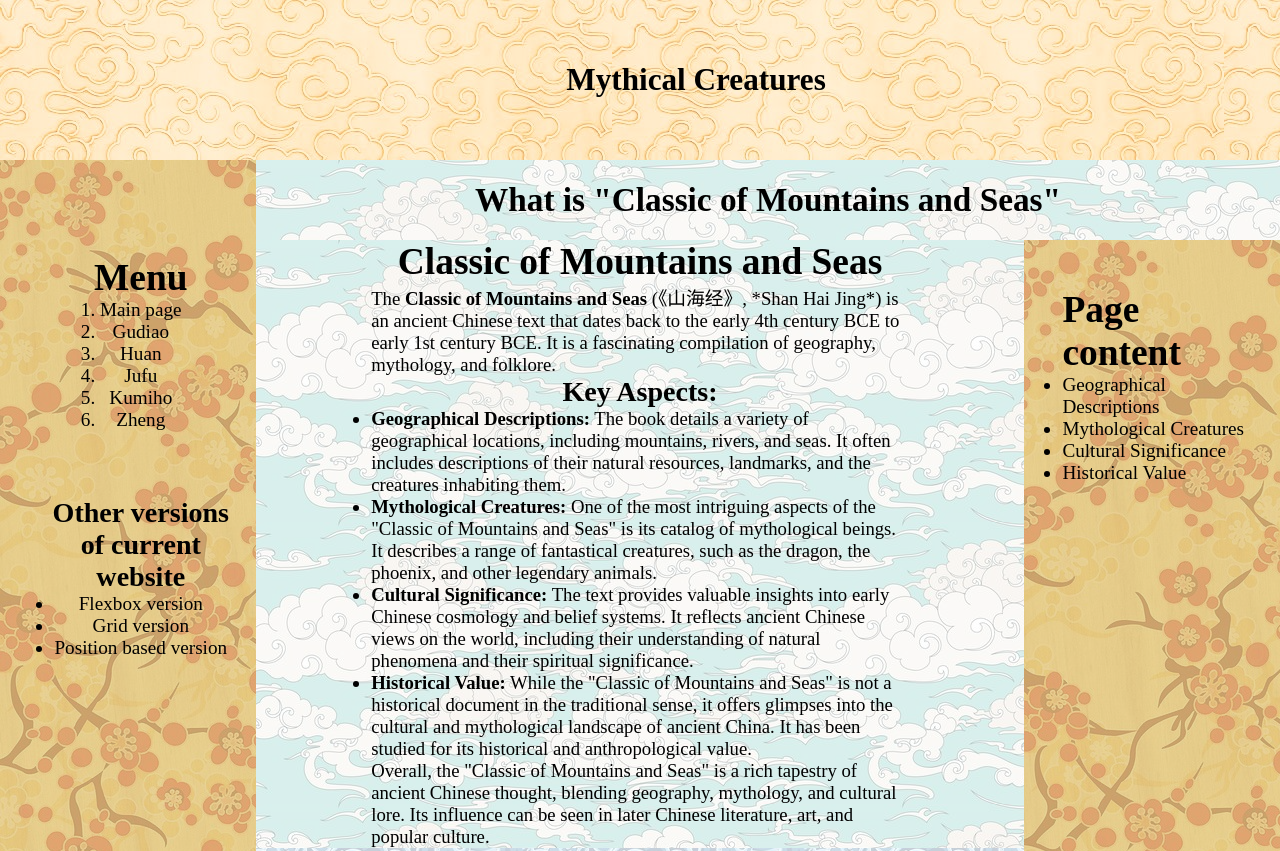
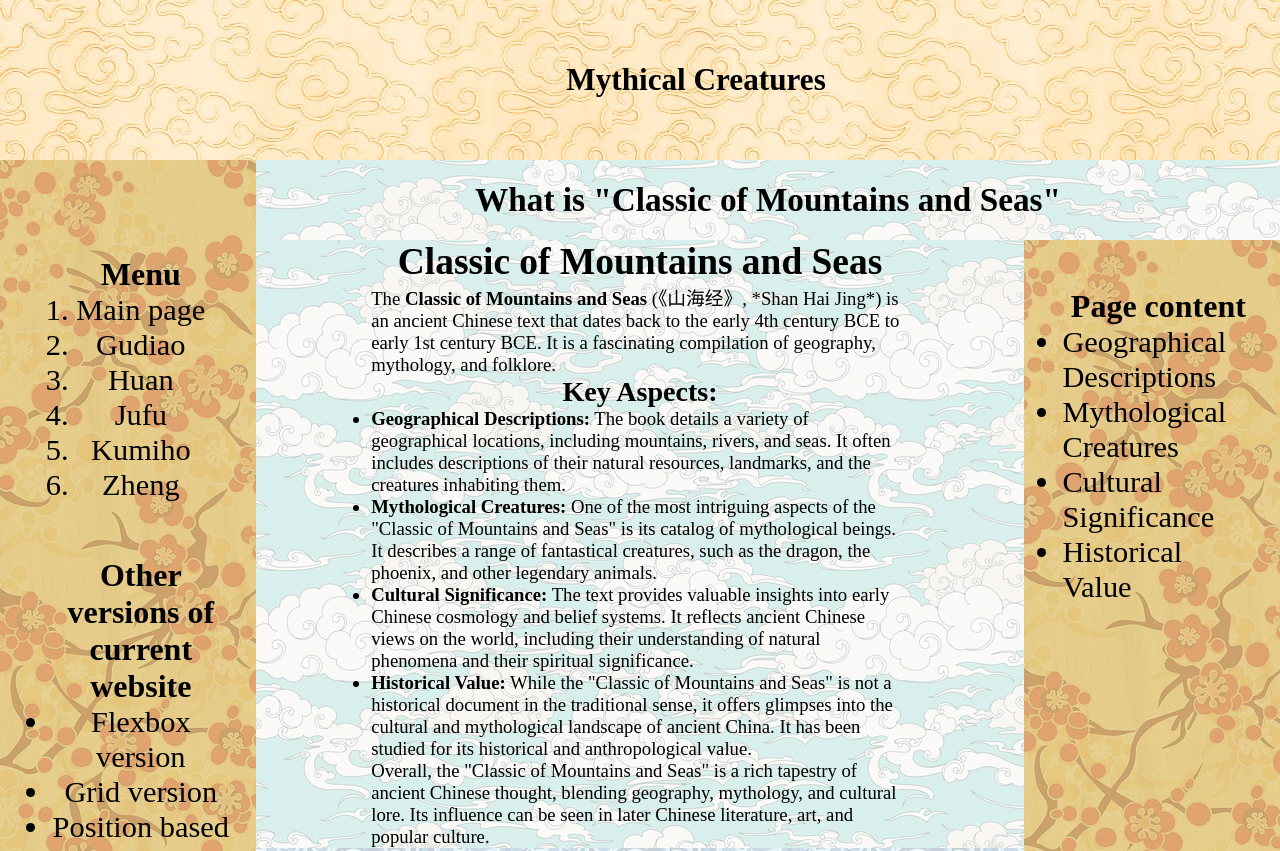
Before and after one commit to Val-Priad/web-lab-1, a plain HTML site: page grid/index.html in a window 1280 px wide. Shown: the top 851 px of the page. Drawn offline with Linux system fonts and the light colour scheme.

Commit message:
strange checkpoing

```diff
--- a/grid/index.html
+++ b/grid/index.html
@@ -23,7 +23,7 @@
         <br>
         <br>
         <br>
-        <h2>Other versions of current website</h2>
+        <h1>Other versions of current website</h1>
         <ul>
             <li><a href="../index.html">Flexbox version</a></li>
             <li><a href="../grid/index.html">Grid version</a></li>
--- a/grid/styles.css
+++ b/grid/styles.css
@@ -70,11 +70,15 @@ body {
 
     .additional-box {
         display: flex;
+        flex-direction: column;
         align-items: center;
         justify-content: center;
         padding: 1rem 2rem;
+        text-align: center;
     }
 }
+
+
 
 @media (min-width: 550px) {
     .box {
@@ -111,8 +115,16 @@ body {
         padding: 3rem 10% 0 15%;
     }
 
-    .menu-box, .contents-box {
-        font-size: calc(0.9vh + 0.9vw);
+    .menu-box br {
+        margin: 1rem;
+    }
+
+    .menu-box ol, .menu-box ul, .contents-box ul{
+        font-size: 1.9rem;
+    }
+
+    .menu-box h1, .contents-box h1 {
+        font-size: 2rem;
     }
 
     .title-box, .additional-box {
```
